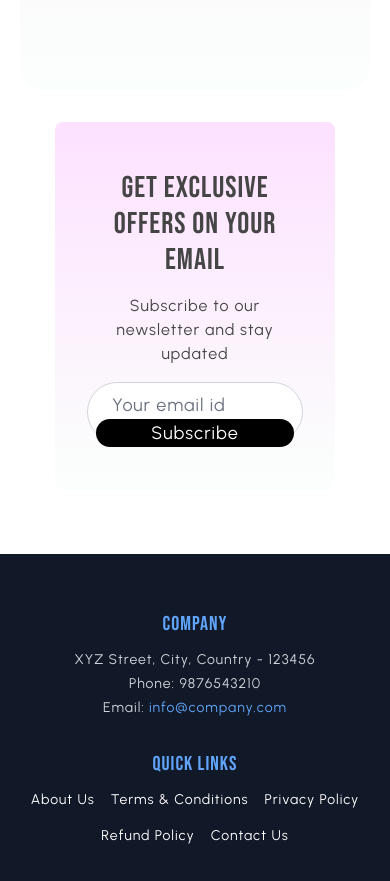
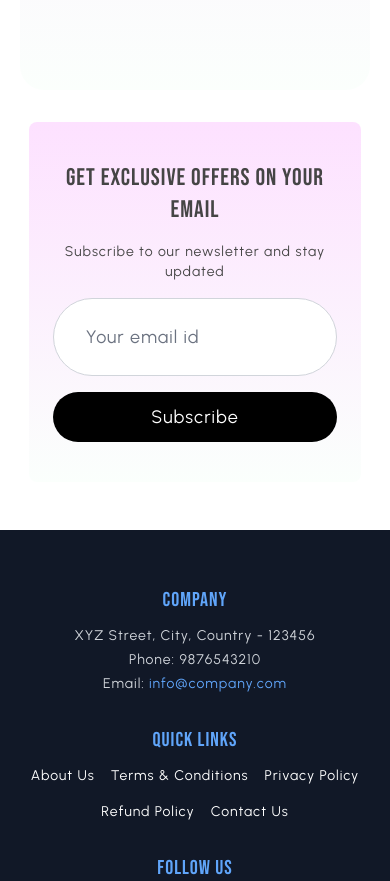
Before and after one commit to amantiwari2357/PRVLITE--shoes, a Next.js app: page / in a window 390 px wide. Shown: the part 6380-7261 px from the top of the page. Built offline with nearby package versions, Linux system fonts and the light colour scheme.

Commit message:
hmne newsletter wale me input email and subcribe pahle ak hi me tha ab hmne aalag div me kar diya hai ku responsive me input ke ander aaja rha tha button

```diff
--- a/components/NewsLetter.js
+++ b/components/NewsLetter.js
@@ -3,11 +3,11 @@ import { motion } from "framer-motion";
 
 const NewsLetter = () => {
   return (
-    <div className="w-4/5 min-h-[30vh] md:min-h-[40vh] flex flex-col items-center justify-center mx-auto px-8 md:px-16 lg:px-36 mb-16 md:mb-36 bg-gradient-to-b from-[#fde1ff] to-[#e1ffea22] gap-4 md:gap-6 py-12 rounded-lg">
+    <div className="w-[95%] sm:w-11/12 min-h-[30vh] md:min-h-[40vh] flex flex-col items-center justify-center mx-auto px-6 sm:px-8 md:px-16 lg:px-36 mb-12 md:mb-24 bg-gradient-to-b from-[#fde1ff] to-[#e1ffea22] gap-4 md:gap-6 py-10 rounded-lg">
 
       {/* Animated Heading */}
       <motion.h1
-        className="text-[#454545] text-3xl md:text-5xl font-semibold text-center"
+        className="text-[#454545] text-2xl sm:text-3xl md:text-5xl font-semibold text-center"
         initial={{ opacity: 0, y: -20 }}
         animate={{ opacity: 1, y: 0 }}
         transition={{ duration: 0.8 }}
@@ -17,7 +17,7 @@ const NewsLetter = () => {
 
       {/* Animated Paragraph */}
       <motion.p
-        className="text-[#454545] text-base md:text-lg text-center"
+        className="text-[#454545] text-sm sm:text-base md:text-lg text-center"
         initial={{ opacity: 0, y: 10 }}
         animate={{ opacity: 1, y: 0 }}
         transition={{ duration: 1, delay: 0.3 }}
@@ -26,7 +26,7 @@ const NewsLetter = () => {
       </motion.p>
 
       {/* Input & Button Section */}
-      <div className="flex flex-col md:flex-row items-center justify-between bg-white w-full max-w-2xl h-[60px] md:h-[70px] rounded-full border border-gray-300 p-2">
+      <div className="flex flex-col sm:flex-row items-center bg-white w-full max-w-x1 sm:max-w-2xl h-auto sm:h-[50px] rounded-full border border-gray-300 px-4 py-3 sm:py-0 gap-3 sm:gap-4">
         <label htmlFor="email" className="sr-only">
           Enter your email
         </label>
@@ -34,13 +34,14 @@ const NewsLetter = () => {
           id="email"
           type="email"
           placeholder="Your email id"
-          className="w-full md:w-[500px] pl-4 border-none outline-none text-gray-600 placeholder-gray-500 text-lg bg-transparent"
+          className="w-full sm:w-[400px] md:w-[500px] px-4 py-3 border-none outline-none text-gray-600 placeholder-gray-500 text-lg bg-transparent"
           aria-label="Enter your email"
         />
-        <button className="w-full md:w-[180px] h-[50px] md:h-[70px] rounded-full bg-black text-white text-lg cursor-pointer transition-all hover:bg-gray-900 ">
+
+      </div>
+      <button className="w-full sm:w-[150px] md:w-[180px] h-[50px] sm:h-[55px] md:h-[60px] rounded-full bg-black text-white text-lg cursor-pointer transition-all hover:bg-gray-900">
           Subscribe
         </button>
-      </div>
     </div>
   );
 };
```
